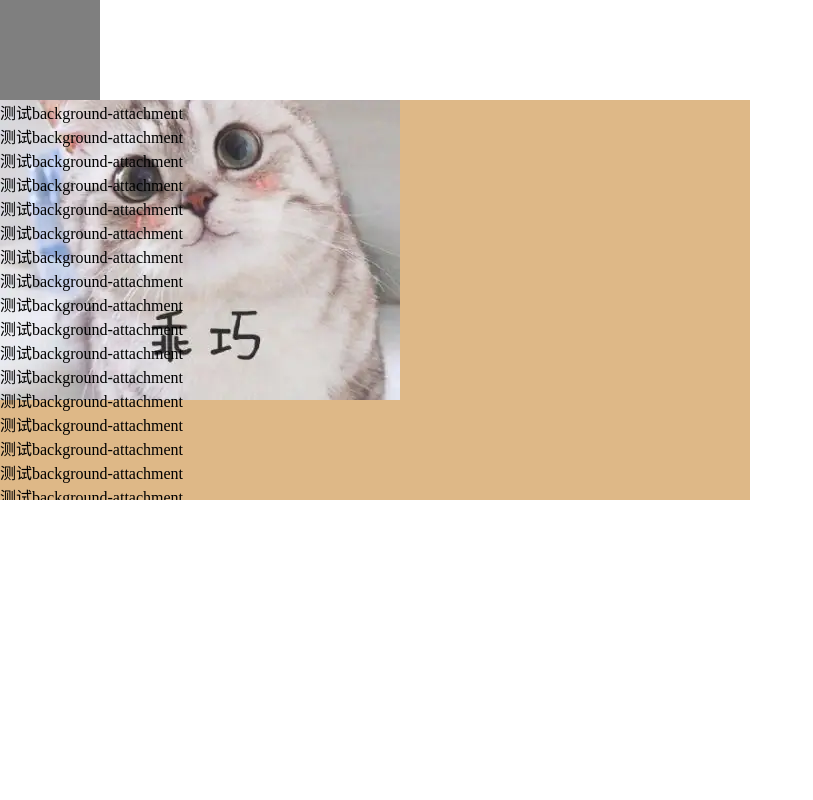
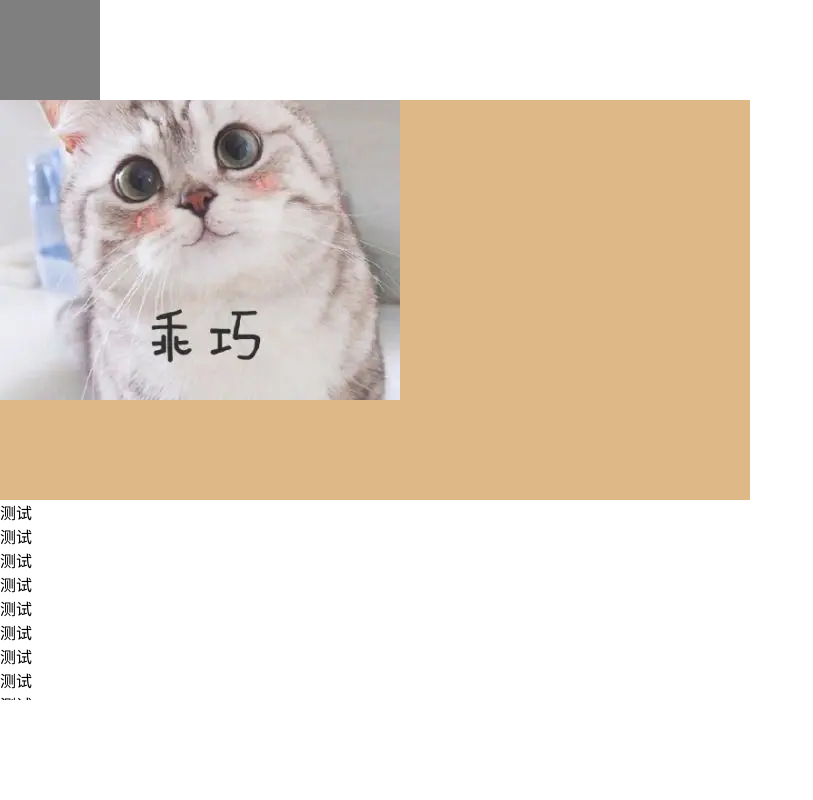
Before and after one commit to iefnaug/html-css-js, a plain HTML site: page 2_CSS/背景.html in a window 1280 px wide. Shown: the whole page, without its empty margins (0-813 px from the left). Drawn offline with Linux system fonts and the light colour scheme.

Commit message:
背景定位

```diff
--- a/2_CSS/背景.html
+++ b/2_CSS/背景.html
@@ -19,8 +19,9 @@
 		/* x y:默认center */
 		/*background-position: center bottom;*/
 		/*background-position: 10px top;*/
-		overflow-y: scroll;
+		/*overflow: scroll;*/
 		background-attachment: fixed;
+		/*background-attachment: scroll;*/
 		/*background: burlywood url('./images/cat.jpg') repeat-x fixed center top;*/
 	}
 	.test {
@@ -29,42 +30,69 @@
 		/*0 - 1透明度越来越低*/
 		background: rgba(0,0,0,0.5);
 	}
+	.container {
+		height: 600px;
+		overflow: scroll;
+	}
 </style>
 <body>
 	<div class="test"></div>
-	<div class="d1">
-		<p>测试background-attachment</p>
-		<p>测试background-attachment</p>
-		<p>测试background-attachment</p>
-		<p>测试background-attachment</p>
-		<p>测试background-attachment</p>
-		<p>测试background-attachment</p>
-		<p>测试background-attachment</p>
-		<p>测试background-attachment</p>
-		<p>测试background-attachment</p>
-		<p>测试background-attachment</p>
-		<p>测试background-attachment</p>
-		<p>测试background-attachment</p>
-		<p>测试background-attachment</p>
-		<p>测试background-attachment</p>
-		<p>测试background-attachment</p>
-		<p>测试background-attachment</p>
-		<p>测试background-attachment</p>
-		<p>测试background-attachment</p>
-		<p>测试background-attachment</p>
-		<p>测试background-attachment</p>
-		<p>测试background-attachment</p>
-		<p>测试background-attachment</p>
-		<p>测试background-attachment</p>
-		<p>测试background-attachment</p>
-		<p>测试background-attachment</p>
-		<p>测试background-attachment</p>
-		<p>测试background-attachment</p>
-		<p>测试background-attachment</p>
-		<p>测试background-attachment</p>
-		<p>测试background-attachment</p>
-		<p>测试background-attachment</p>
-		<p>测试background-attachment</p>
+	<div class="container">
+		<div class="d1">
+<!--			<p>测试background-attachment</p>-->
+<!--			<p>测试background-attachment</p>-->
+<!--			<p>测试background-attachment</p>-->
+<!--			<p>测试background-attachment</p>-->
+<!--			<p>测试background-attachment</p>-->
+<!--			<p>测试background-attachment</p>-->
+<!--			<p>测试background-attachment</p>-->
+<!--			<p>测试background-attachment</p>-->
+<!--			<p>测试background-attachment</p>-->
+<!--			<p>测试background-attachment</p>-->
+<!--			<p>测试background-attachment</p>-->
+<!--			<p>测试background-attachment</p>-->
+<!--			<p>测试background-attachment</p>-->
+<!--			<p>测试background-attachment</p>-->
+<!--			<p>测试background-attachment</p>-->
+<!--			<p>测试background-attachment</p>-->
+<!--			<p>测试background-attachment</p>-->
+<!--			<p>测试background-attachment</p>-->
+<!--			<p>测试background-attachment</p>-->
+<!--			<p>测试background-attachment</p>-->
+<!--			<p>测试background-attachment</p>-->
+<!--			<p>测试background-attachment</p>-->
+<!--			<p>测试background-attachment</p>-->
+<!--			<p>测试background-attachment</p>-->
+<!--			<p>测试background-attachment</p>-->
+<!--			<p>测试background-attachment</p>-->
+<!--			<p>测试background-attachment</p>-->
+<!--			<p>测试background-attachment</p>-->
+<!--			<p>测试background-attachment</p>-->
+<!--			<p>测试background-attachment</p>-->
+<!--			<p>测试background-attachment</p>-->
+<!--			<p>测试background-attachment</p>-->
+		</div>
+		<p>测试</p>
+		<p>测试</p>
+		<p>测试</p>
+		<p>测试</p>
+		<p>测试</p>
+		<p>测试</p>
+		<p>测试</p>
+		<p>测试</p>
+		<p>测试</p>
+		<p>测试</p>
+		<p>测试</p>
+		<p>测试</p>
+		<p>测试</p>
+		<p>测试</p>
+		<p>测试</p>
+		<p>测试</p>
+		<p>测试</p>
+		<p>测试</p>
+		<p>测试</p>
+		<p>测试</p>
+		<p>测试</p>
 	</div>
 </body>
 </html>
```
Also changed, not shown: 2_CSS/综合案例3.html (added, +10 -0 lines).
